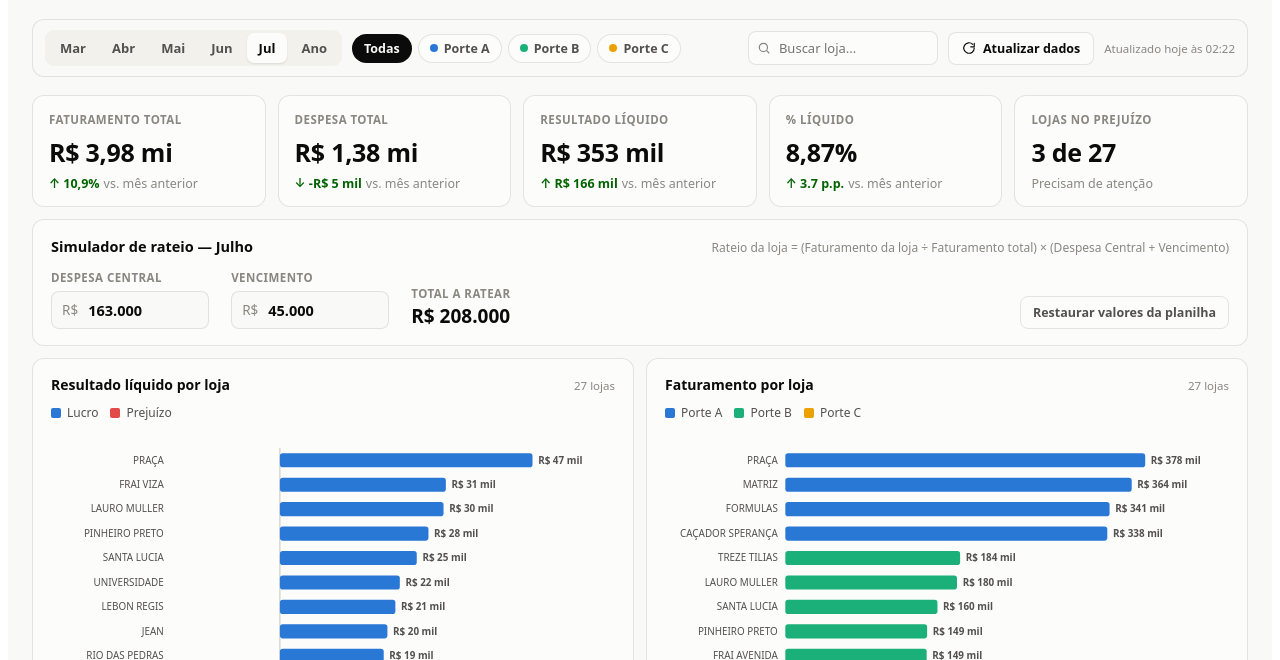
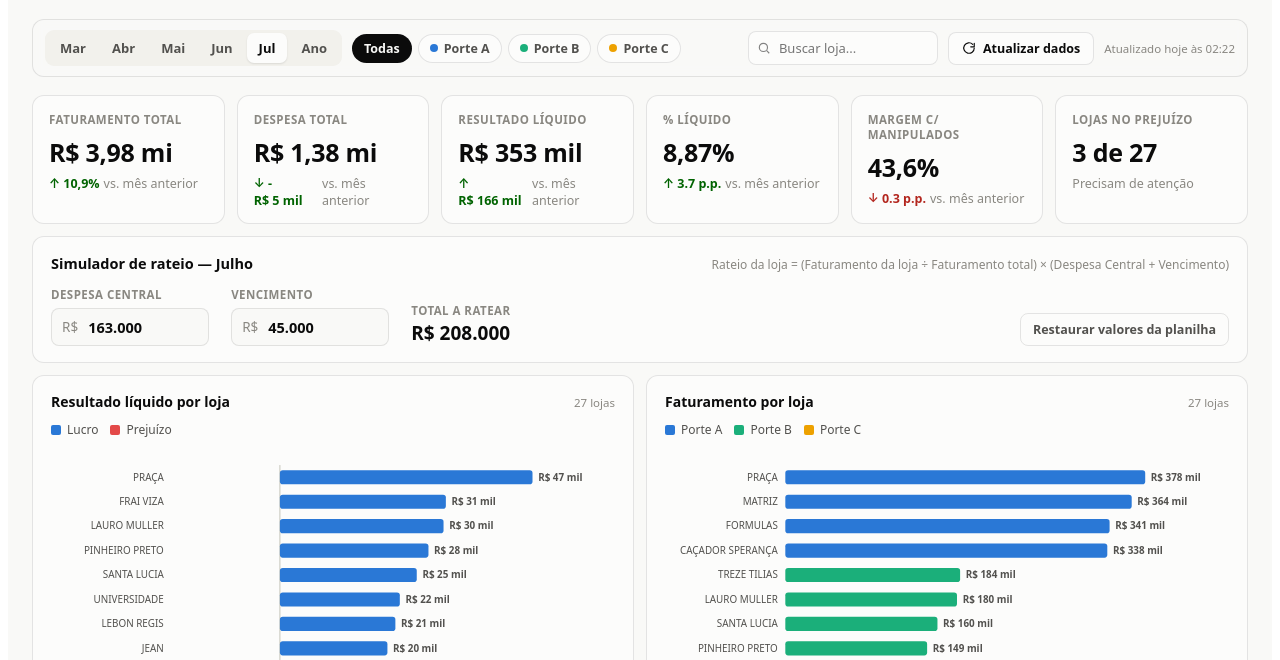
Before and after one commit to ricardo-olivo/Projects-Claude, a website: page farmacias-dashboard/index.html in a window 1280 px wide. Shown: the part 140-800 px from the top of the page. Drawn offline with Linux system fonts and the light colour scheme.

Commit message:
Add Margem c/ Manipulados to the KPI row
Weighted average (by faturamento) across the filtered stores, shown
alongside Faturamento, Despesa total, Resultado líquido, % líquido and
Lojas no prejuízo. Also switches the KPI grid to auto-fit columns so it
keeps wrapping cleanly as tiles are added.

Co-Authored-By: Claude Sonnet 5 <noreply@anthropic.com>

```diff
--- a/farmacias-dashboard/index.html
+++ b/farmacias-dashboard/index.html
@@ -197,9 +197,7 @@
   .dash-loading { padding: 60px 0; text-align: center; color: var(--ink-3); font-size: 14px; }
 
   /* ---------- kpis ---------- */
-  .kpi-grid { display: grid; grid-template-columns: repeat(5, 1fr); gap: 12px; margin-top: 18px; }
-  @media (max-width: 1100px) { .kpi-grid { grid-template-columns: repeat(3, 1fr); } }
-  @media (max-width: 640px) { .kpi-grid { grid-template-columns: repeat(2, 1fr); } }
+  .kpi-grid { display: grid; grid-template-columns: repeat(auto-fit, minmax(160px, 1fr)); gap: 12px; margin-top: 18px; }
   .kpi {
     background: var(--surface-1); border: 1px solid var(--border); border-radius: 12px;
     padding: 16px 16px 14px;
@@ -1046,9 +1044,12 @@
     var prevFiltered = prevCur ? prevCur.stores.filter(matchesFilter) : null;
 
     function sumStores(list) {
-      var fat = 0, liq = 0, desp = 0;
-      list.forEach(function (s) { fat += s.faturamento; liq += s.resultadoLiquido; desp += s.despesaTotal; });
-      return { fat: fat, liq: liq, desp: desp, pct: fat > 0 ? (liq / fat) * 100 : 0 };
+      var fat = 0, liq = 0, desp = 0, margW = 0;
+      list.forEach(function (s) {
+        fat += s.faturamento; liq += s.resultadoLiquido; desp += s.despesaTotal;
+        margW += s.margemManipulado * s.faturamento;
+      });
+      return { fat: fat, liq: liq, desp: desp, pct: fat > 0 ? (liq / fat) * 100 : 0, margem: fat > 0 ? margW / fat : 0 };
     }
     var curSum = sumStores(filtered);
     var prevSum = prevFiltered ? sumStores(prevFiltered) : null;
@@ -1074,6 +1075,10 @@
     kpiGrid.appendChild(kpiTile("% líquido", fmtPct(curSum.pct, 2),
       prevSum ? (Math.abs(curSum.pct - prevSum.pct)).toFixed(1) + " p.p." : null,
       pctUp, pctUp, periodSub));
+    var margUp = prevSum ? curSum.margem >= prevSum.margem : true;
+    kpiGrid.appendChild(kpiTile("Margem c/ Manipulados", fmtPct(curSum.margem, 1),
+      prevSum ? (Math.abs(curSum.margem - prevSum.margem)).toFixed(1) + " p.p." : null,
+      margUp, margUp, periodSub));
     var negCount = filtered.filter(function (s) { return s.resultadoLiquido < 0; }).length;
     kpiGrid.appendChild(kpiTile("Lojas no prejuízo", String(negCount) + " de " + filtered.length, null, null, null, isAnnual ? "No acumulado do período" : (negCount === 0 ? "Nenhuma loja no negativo" : "Precisam de atenção")));
 
```
